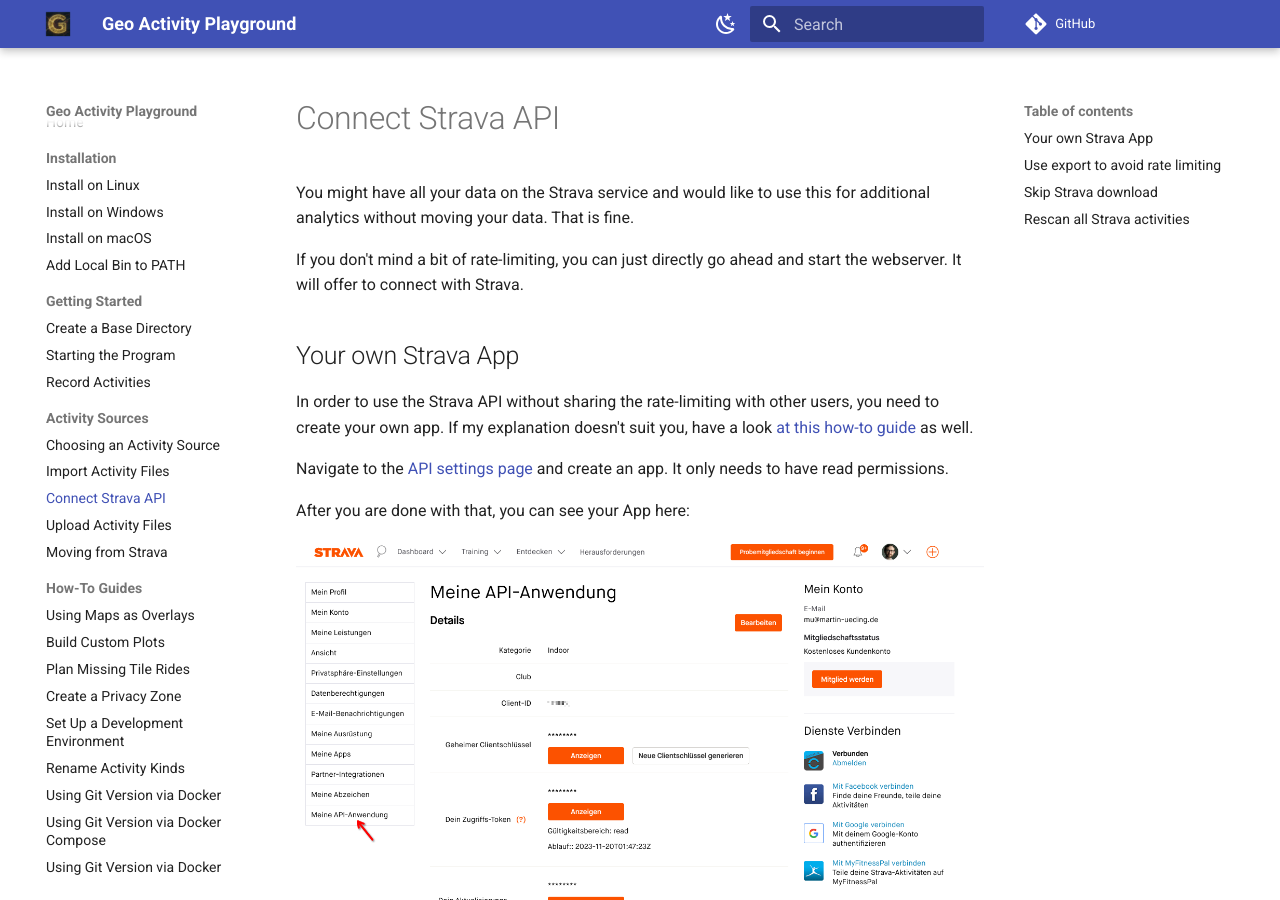
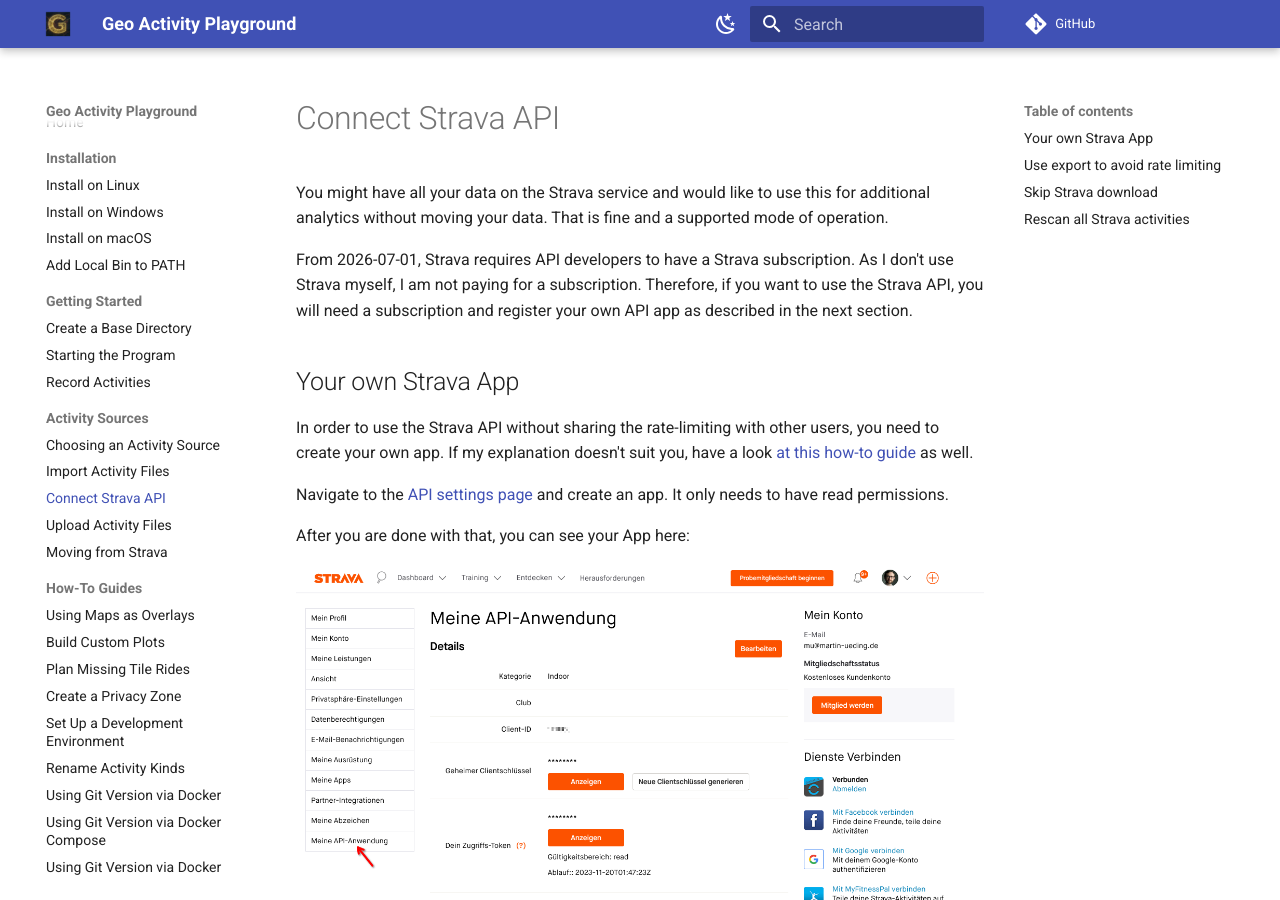
Before and after one commit to martin-ueding/geo-activity-playground, an MkDocs documentation site: the page built from docs/connect-strava-api.md, in a window 1280 px wide and 900 px high. Built offline with MkDocs 1.6.1 and Material for MkDocs 9.7.7, drawn with Linux system fonts in a browser that asks for light colours; comment, search, counter and statistics services are not loaded; some of the changed text lies outside the part shown.

Commit message:
docs: reflect latest Strava API updates

```diff
--- a/docs/connect-strava-api.md
+++ b/docs/connect-strava-api.md
@@ -1,8 +1,8 @@
 # Connect Strava API
 
-You might have all your data on the Strava service and would like to use this for additional analytics without moving your data. That is fine.
+You might have all your data on the Strava service and would like to use this for additional analytics without moving your data. That is fine and a supported mode of operation.
 
-If you don't mind a bit of rate-limiting, you can just directly go ahead and start the webserver. It will offer to connect with Strava.
+From 2026-07-01, Strava requires API developers to have a Strava subscription. As I don't use Strava myself, I am not paying for a subscription. Therefore, if you want to use the Strava API, you will need a subscription and register your own API app as described in the next section.
 
 ## Your own Strava App
 
```
Also changed, not shown: other parts of docs/connect-strava-api.md (+1 -6 lines).
